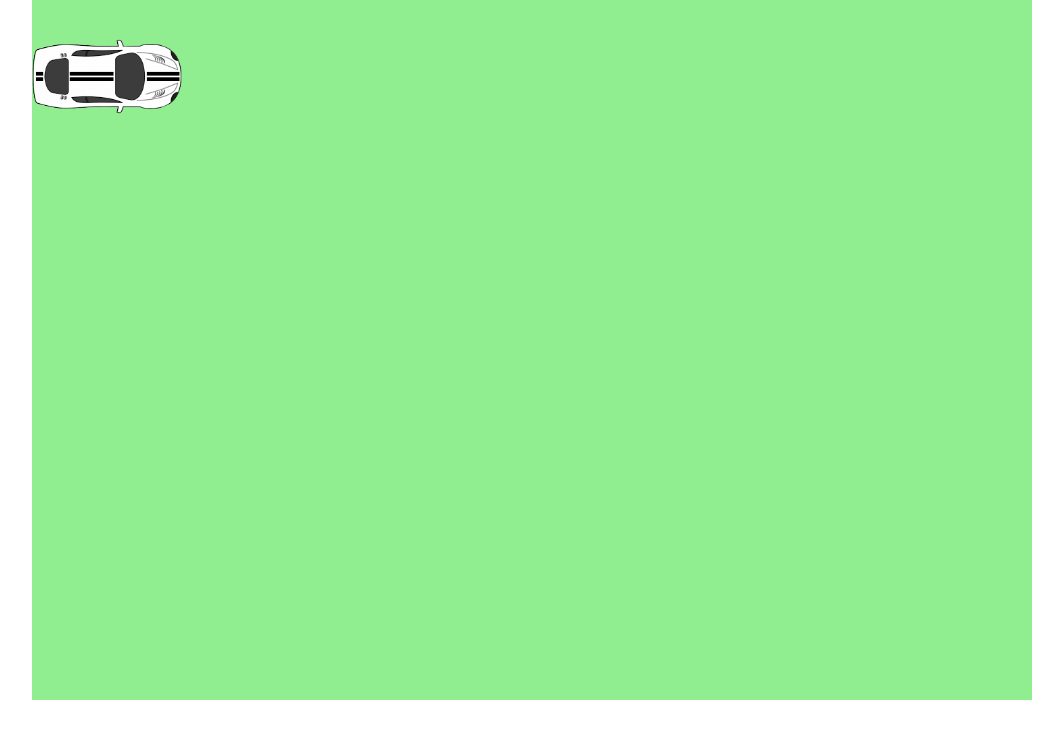
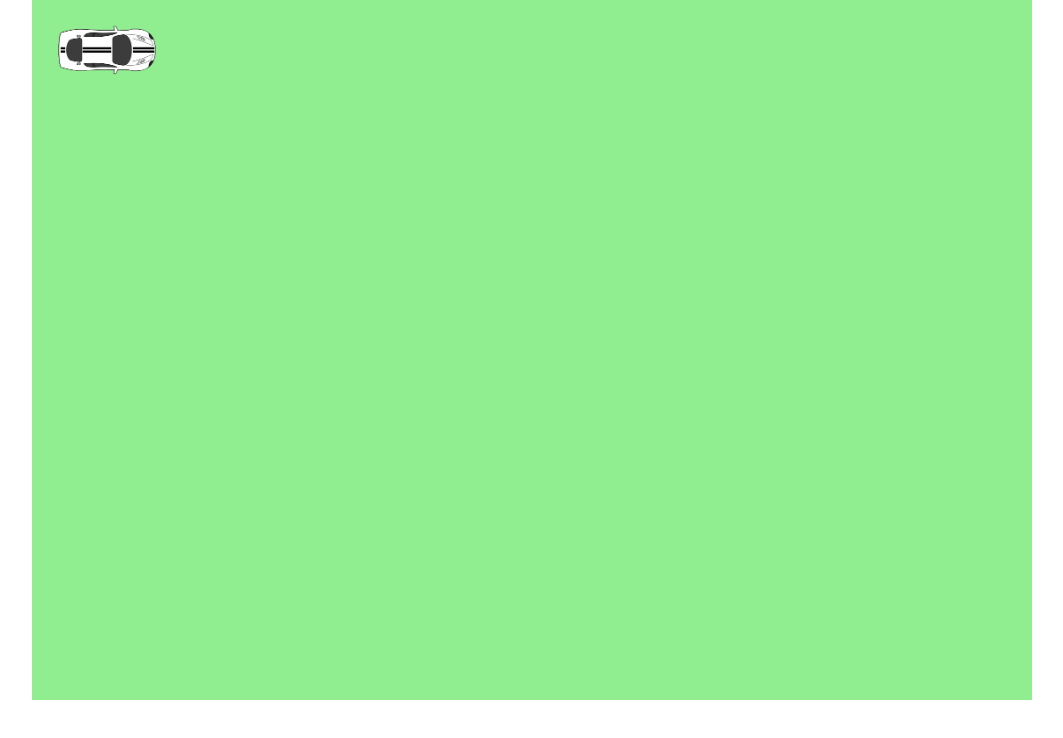
Before and after one commit to alexei-dayrit/driving-game, a website: page index.html in a window 1280 px wide. Shown: the whole page, without its empty margins (108-1171 px from the left). Drawn offline with Linux system fonts and the light colour scheme.

Commit message:
Make car's position absolute and ensure it starts at top left of the page. #3

```diff
--- a/css/styles.css
+++ b/css/styles.css
@@ -4,8 +4,15 @@
   height: 700px;
 }
 
-img {
+.car-wrapper {
+  position: relative;
+}
+
+#car {
   width: 15%;
+  height: 100px;
+  object-fit: contain;
+  position: absolute;
 }
 
 .dir-up {
```
